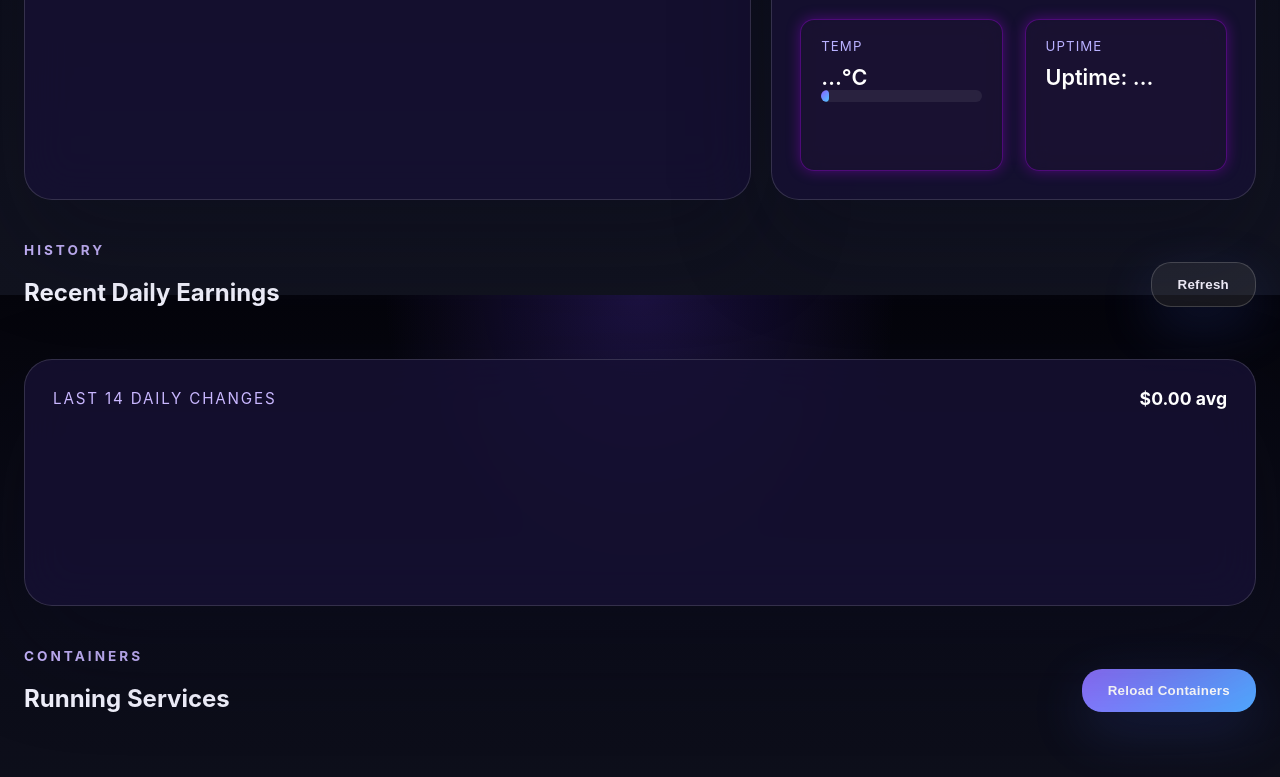
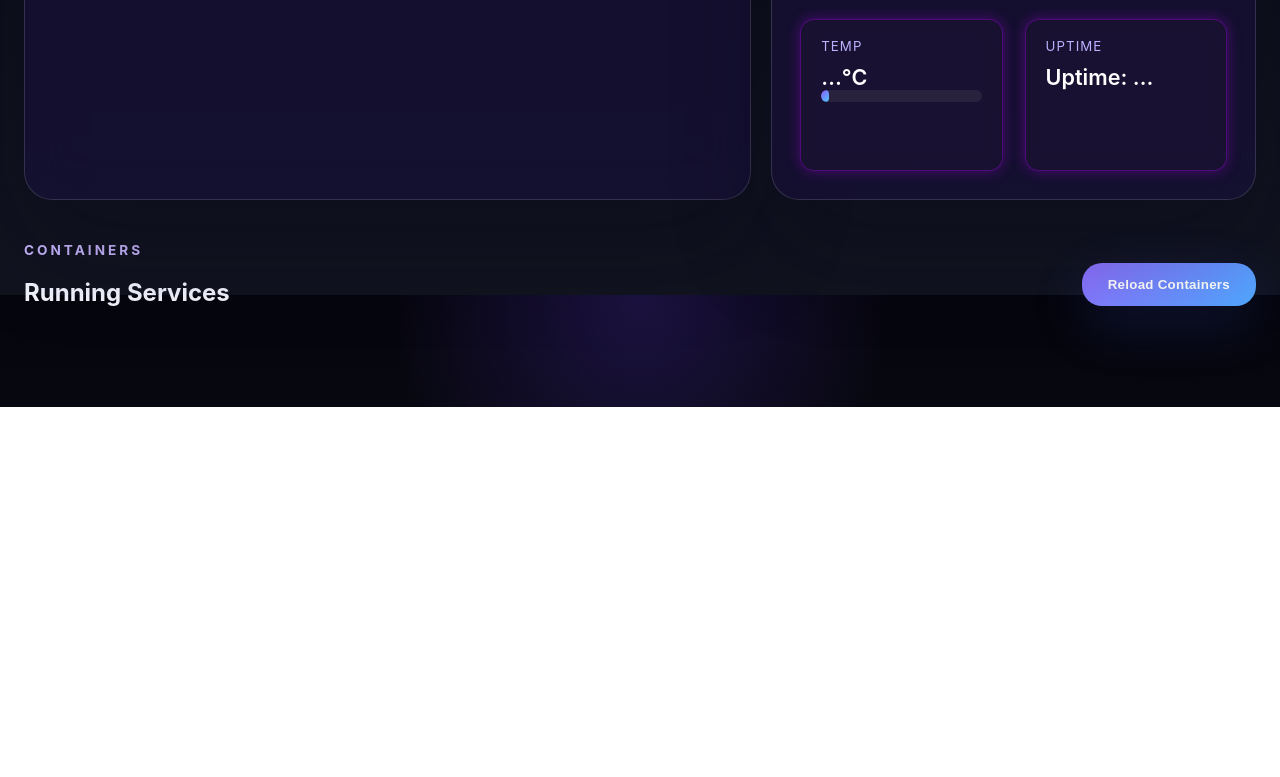
Before and after one commit to easye35/Raspberry-PI-Earning, a website: page dashboard/index.html in a window 1280 px wide. Shown: the part 1305-2082 px from the top of the page. After the commit the page ends 1712 px from the top, so only its background shows below. Drawn offline with Linux system fonts and the light colour scheme; no server answers.

Commit message:
Remove history section from dashboard
Removed the history section from the dashboard.

```diff
--- a/dashboard/index.html
+++ b/dashboard/index.html
@@ -179,22 +179,6 @@
                 </div>
             </div>
         </section>
-        <section class="history-section">
-            <div class="section-header">
-                <div>
-                    <p class="eyebrow">History</p>
-                    <h2>Recent Daily Earnings</h2>
-                </div>
-                <button id="refreshHistoryBtn" class="btn secondary">Refresh</button>
-            </div>
-            <div class="dashboard-card history-card">
-                <div class="history-meta">
-                    <span id="historySummary">Last 14 daily changes</span>
-                    <strong id="historyAvg">$0.00 avg</strong>
-                </div>
-                <div id="earningsHistory" class="history-chart"></div>
-            </div>
-        </section>
         <section class="container-section">
             <div class="section-header">
                 <div>
```
